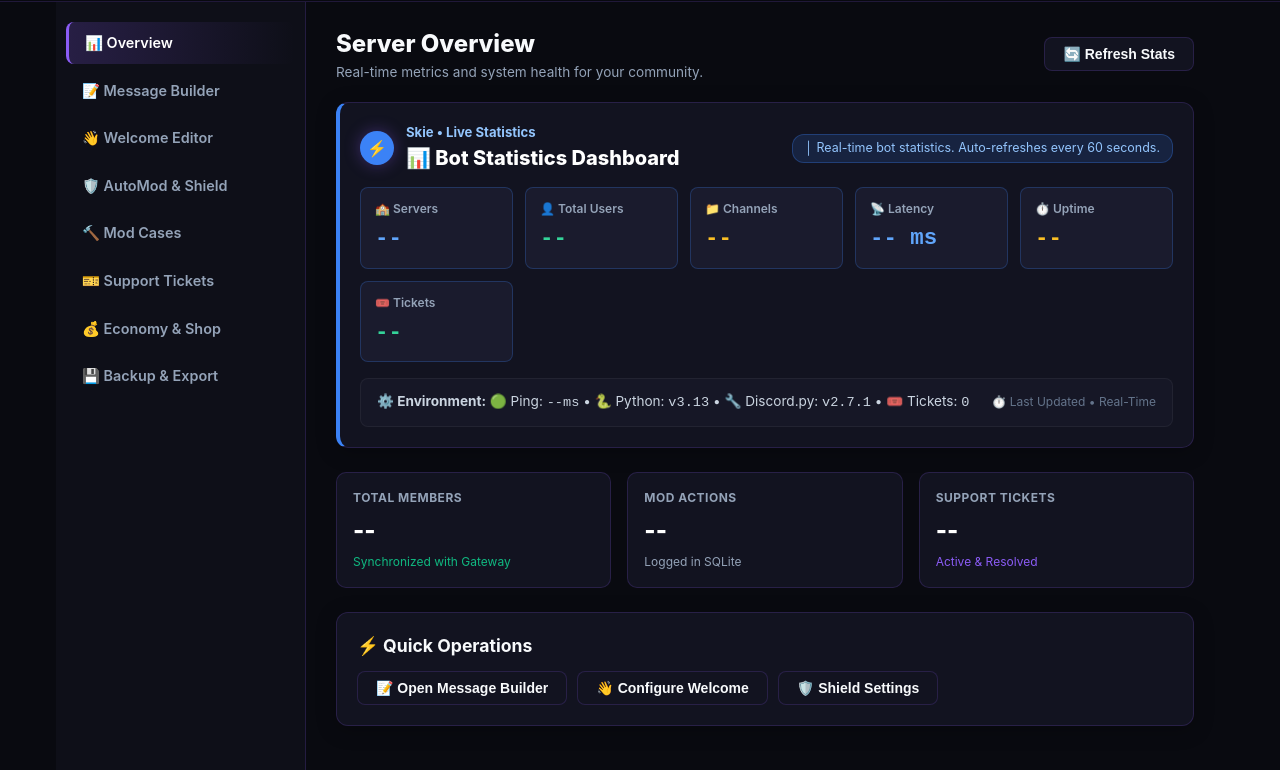
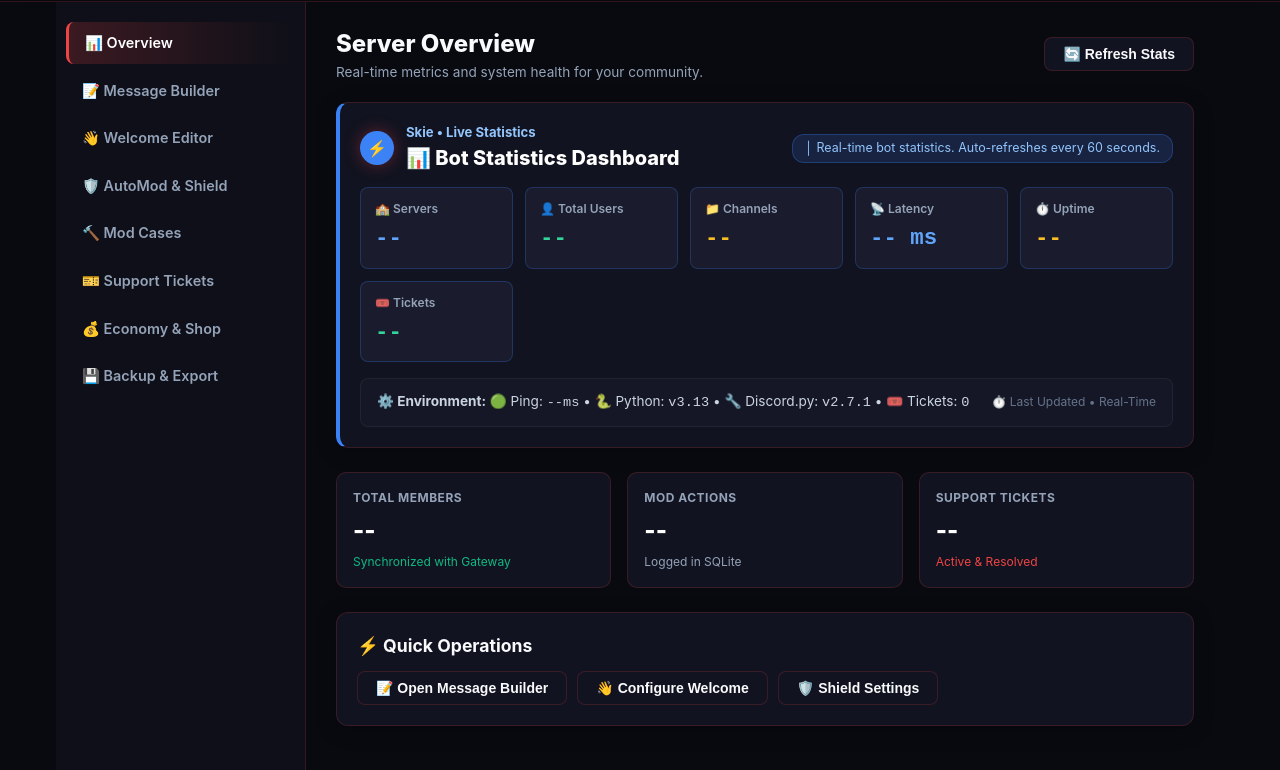
Before and after one commit to sagarggracy-svg/Skie.dc, a website: page dashboard.html in a window 1280 px wide. Shown: the part 63-833 px from the top of the page. Drawn offline with Linux system fonts and the light colour scheme; no server answers.

Commit message:
Update style.css

```diff
--- a/style.css
+++ b/style.css
@@ -10,12 +10,12 @@
   --bg-card-hover: #171829;
   --bg-sidebar: #0e0f18;
   --bg-input: #1a1b2d;
-  --border-color: rgba(139, 92, 246, 0.18);
-  --border-active: rgba(168, 85, 247, 0.5);
+  --border-color: rgba(239, 68, 68, 0.18);
+  --border-active: rgba(220, 38, 38, 0.5);
 
-  --accent-purple: #8b5cf6;
-  --accent-violet: #a855f7;
-  --accent-glow: rgba(139, 92, 246, 0.35);
+  --accent-purple: #ef4444;
+  --accent-violet: #dc2626;
+  --accent-glow: rgba(239, 68, 68, 0.35);
 
   --text-main: #f8fafc;
   --text-muted: #94a3b8;
@@ -196,12 +196,12 @@ body {
 
 .sidebar-link:hover {
   color: var(--text-main);
-  background: rgba(139, 92, 246, 0.08);
+  background: rgba(239, 68, 68, 0.08);
 }
 
 .sidebar-link.active {
   color: #fff;
-  background: linear-gradient(90deg, rgba(139, 92, 246, 0.2), transparent);
+  background: linear-gradient(90deg, rgba(239, 68, 68, 0.2), transparent);
   border-left: 3px solid var(--accent-purple);
 }
 
@@ -290,9 +290,9 @@ body {
 }
 
 .chip {
-  background: rgba(139, 92, 246, 0.15);
+  background: rgba(239, 68, 68, 0.15);
   color: #c4b5fd;
-  border: 1px solid rgba(139, 92, 246, 0.3);
+  border: 1px solid rgba(239, 68, 68, 0.3);
   padding: 4px 10px;
   border-radius: 12px;
   font-size: 0.75rem;
```
